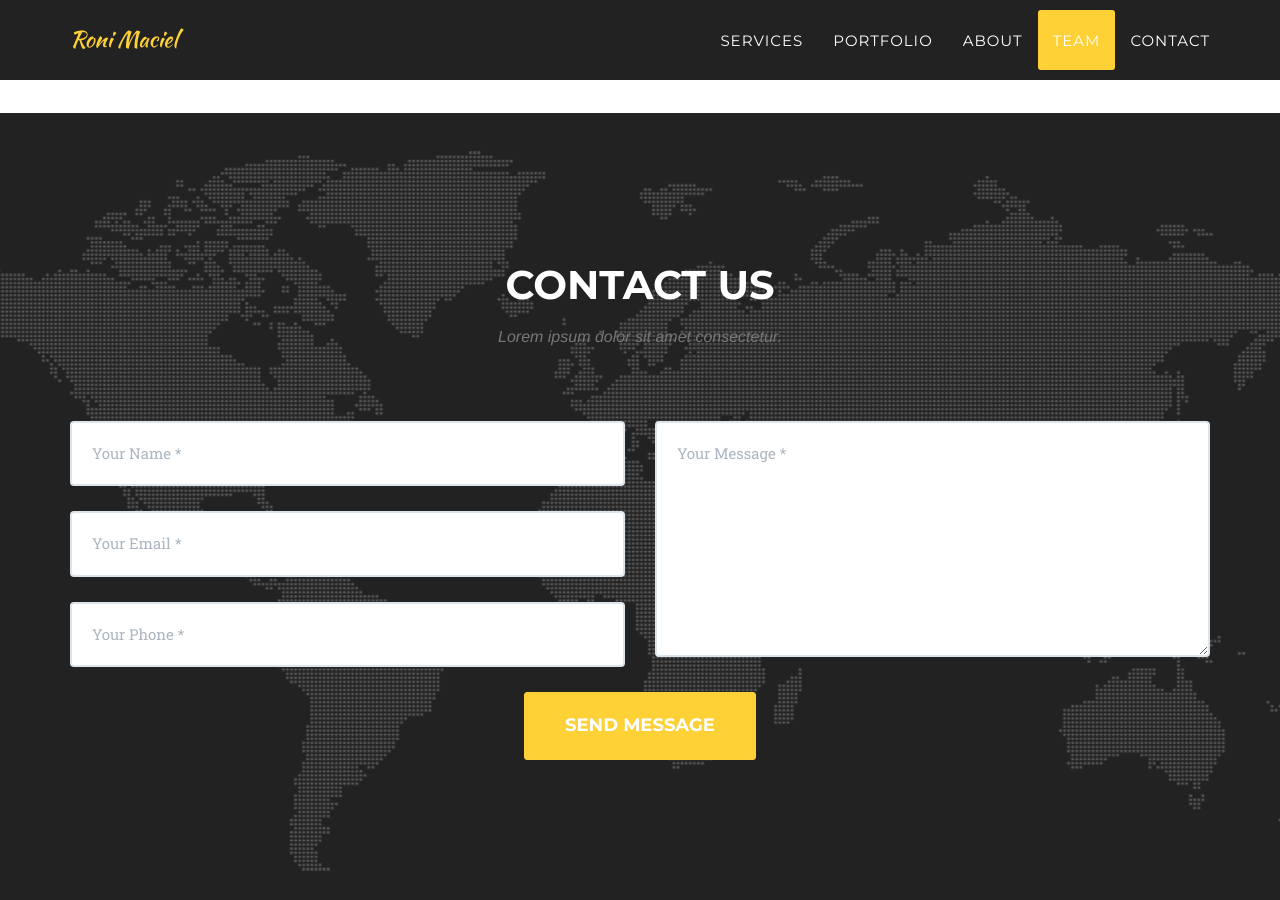
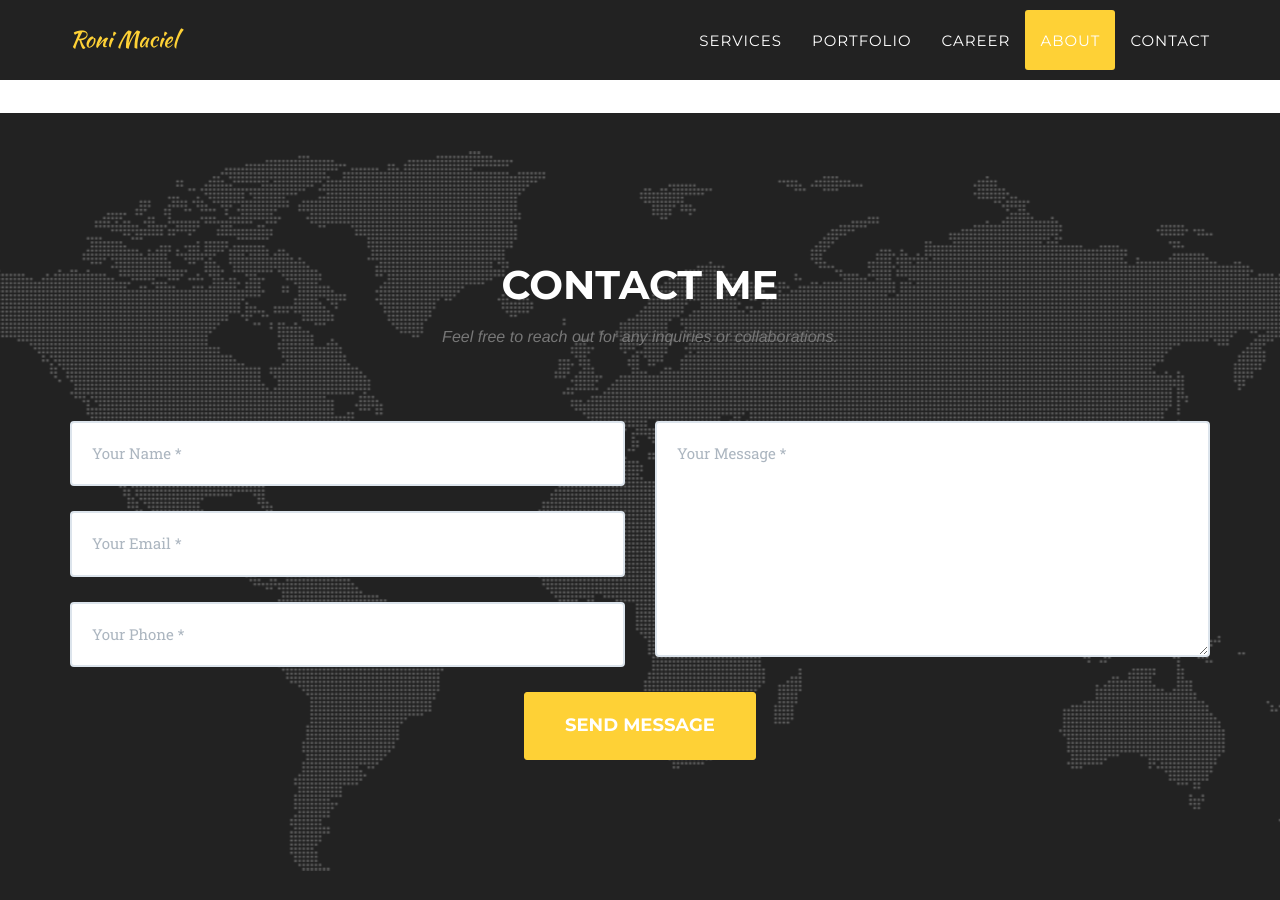
Before and after one commit to RonierisonMaciel/ronierisonmaciel.github.io, a Jekyll site: the page built from index.html, in a window 1280 px wide and 900 px high, scrolled down 5746 px. Built offline with Jekyll 4.4.1, drawn with Linux system fonts in a browser that asks for light colours; some web fonts are replaced.

Commit message:
:zap: update html file

```diff
--- a/_includes/contact.html
+++ b/_includes/contact.html
@@ -2,8 +2,8 @@
     <div class="container">
         <div class="row">
             <div class="col-lg-12 text-center">
-                    <h2 class="section-heading">Contact Us</h2>
-                    <h3 class="section-subheading text-muted">Lorem ipsum dolor sit amet consectetur.</h3>
+                <h2 class="section-heading">Contact Me</h2>
+                <h3 class="section-subheading text-muted">Feel free to reach out for any inquiries or collaborations.</h3>
             </div>
         </div>
         <div class="row">
--- a/_includes/header.html
+++ b/_includes/header.html
@@ -25,10 +25,10 @@
                         <a class="page-scroll" href="#portfolio">Portfolio</a>
                     </li>
                     <li>
-                        <a class="page-scroll" href="#about">About</a>
+                        <a class="page-scroll" href="#about">Career</a>
                     </li>
                     <li>
-                        <a class="page-scroll" href="#team">Team</a>
+                        <a class="page-scroll" href="#team">About</a>
                     </li>
                     <li>
                         <a class="page-scroll" href="#contact">Contact</a>
```
Lines whose indentation alone changed are shown as unchanged.
